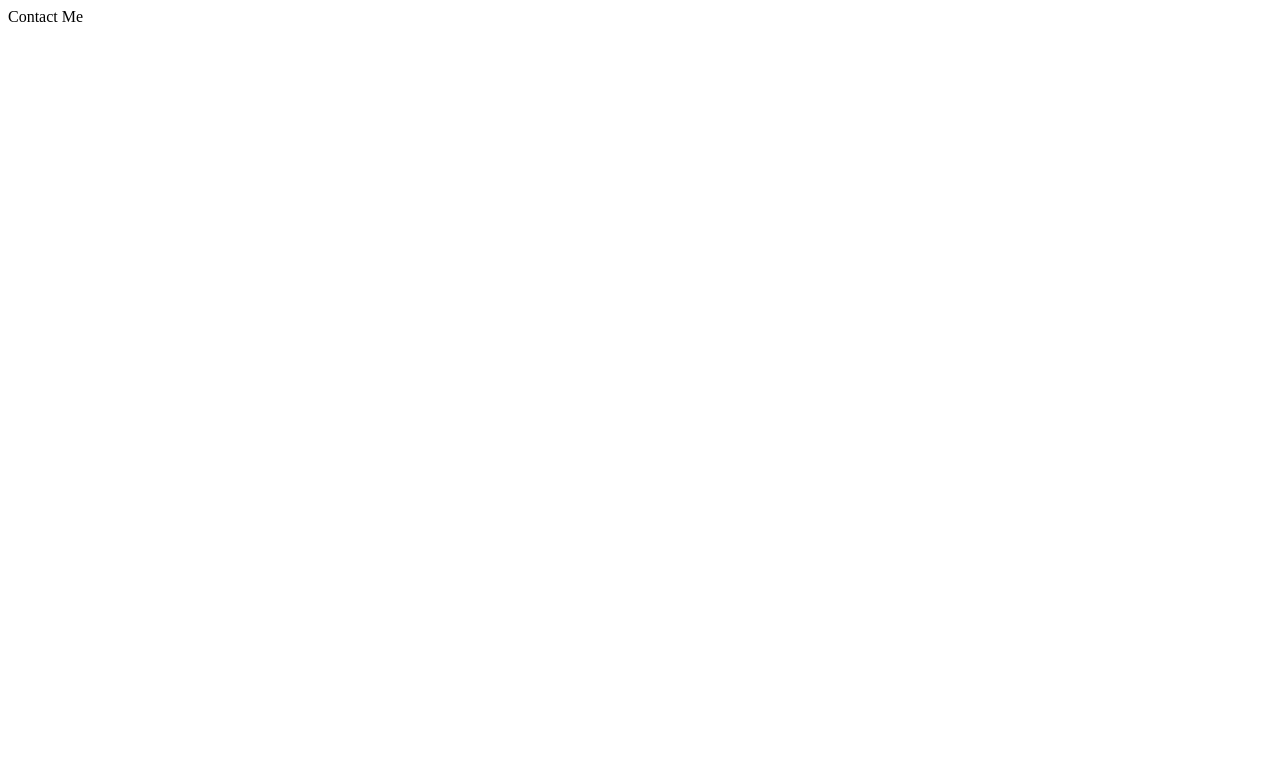
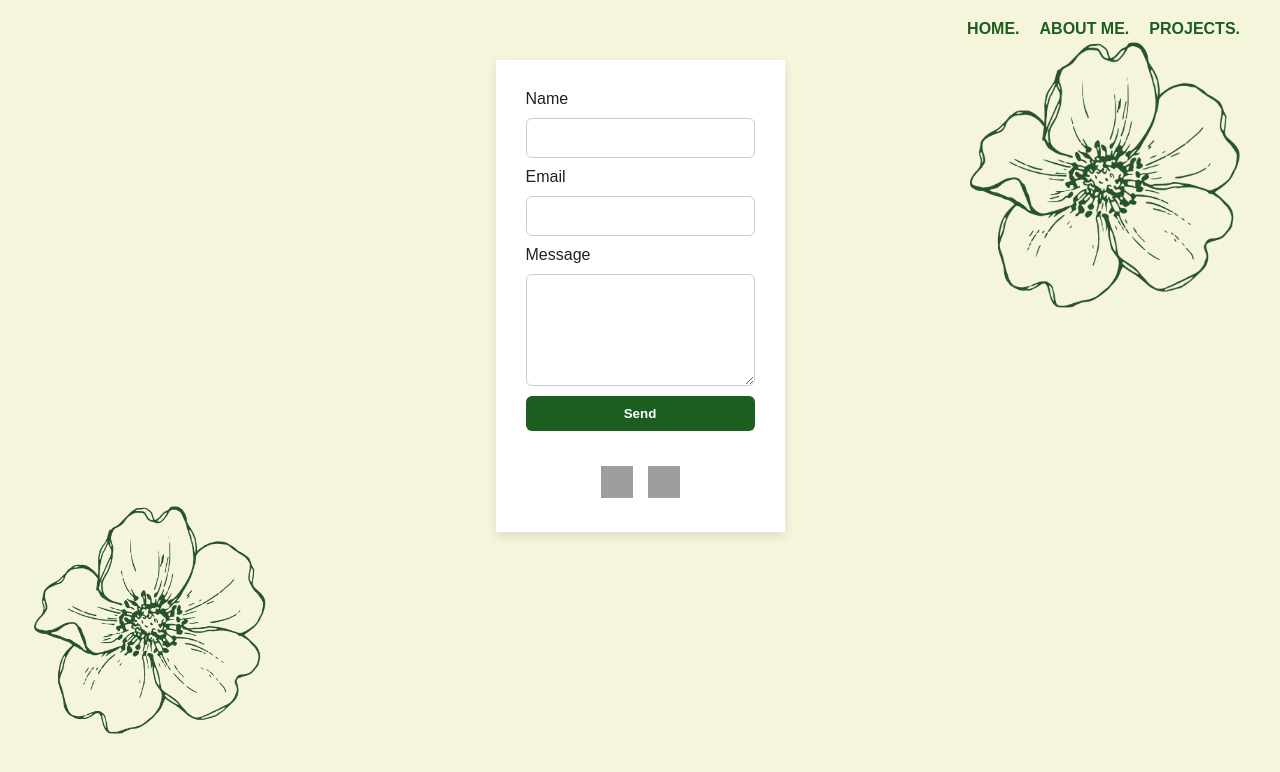
Before and after one commit to bbipi/bbipi.github.io, a plain HTML site: page pages/contact.html in a window 1280 px wide. Drawn offline with Linux system fonts and the light colour scheme; grey boxes are pictures that could not be loaded.

Commit message:
finished contact me and projects page

```diff
--- /dev/null
+++ b/pages/contact.css
@@ -0,0 +1,56 @@
+.contact-container {
+    background-color: #FFF;
+    max-width: 800px;
+    margin: 60px auto;
+    padding: 30px;
+    box-shadow: 0 4px 10px rgba(0, 0, 0, 0.1);
+    display: flex;
+    flex-direction: column;
+    gap: 15px;
+}
+
+.contact-container form {
+    display: flex;
+    flex-direction: column;
+    gap: 10px;
+}
+
+.contact-container input,
+.contact-container textarea {
+    padding: 10px;
+    border: 1px solid #ccc;
+    border-radius: 6px;
+    font-size: 1rem;
+    font-family: 'Hind', sans-serif;
+}
+
+.contact-container button {
+    padding: 10px;
+    background-color: #1B5E20;
+    color: white;
+    border: none;
+    border-radius: 6px;
+    font-weight: bold;
+    cursor: pointer;
+}
+
+.contact-container button:hover {
+    background-color: #145c16;
+}
+
+.social-links {
+    margin-top: 20px;
+    display: flex;
+    gap: 15px;
+    justify-content: center;
+}
+
+.social-links img {
+    width: 32px;
+    height: 32px;
+    transition: transform 0.3s;
+}
+
+.social-links img:hover {
+    transform: scale(1.1);
+}
--- a/pages/contact.html
+++ b/pages/contact.html
@@ -3,9 +3,44 @@
 <head>
     <meta charset="UTF-8">
     <meta name="viewport" content="width=device-width, initial-scale=1.0">
-    <title>Contact Me</title>
+    <link rel="stylesheet" href="../style.css">
+    <link rel="stylesheet" href="contact.css">
 </head>
 <body>
-    <header>Contact Me</header>
+
+    <header>
+        <nav>
+            <ul>
+                <li><a href="../index.html">HOME.</a></li>
+                <li><a href="about-me.html">ABOUT ME.</a></li>
+                <li><a href="projects.html">PROJECTS.</a></li>
+            </ul>
+        </nav>
+    </header>
+
+    <div class="contact-container">
+        <form action="mailto:bb84832@uga.edu" method="POST" enctype="text/plain">
+            <label for="name">Name</label>
+            <input type="text" id="name" name="name" required>
+
+            <label for="email">Email</label>
+            <input type="email" id="email" name="email" required>
+
+            <label for="message">Message</label>
+            <textarea id="message" name="message" rows="5" required></textarea>
+
+            <button type="submit">Send</button>
+        </form>
+
+        <div class="social-links">
+            <a href="https://www.instagram.com/bipasha_bipin/" target="_blank">
+                <img src="https://cdn-icons-png.flaticon.com/512/2111/2111463.png" alt="Instagram Icon">
+            </a>
+            <a href="https://www.linkedin.com/in/bipasha-bipin/" target="_blank">
+                <img src="https://cdn-icons-png.flaticon.com/512/145/145807.png" alt="LinkedIn Icon">
+            </a>
+        </div>
+    </div>
+
 </body>
 </html>
```
Also changed, not shown: pages/projects.css (added, +34 -0 lines), pages/projects.html (+40 -1 lines), pages/cats.jpeg (added), pages/ceb.jpg (added), pages/sustain.png (added).
